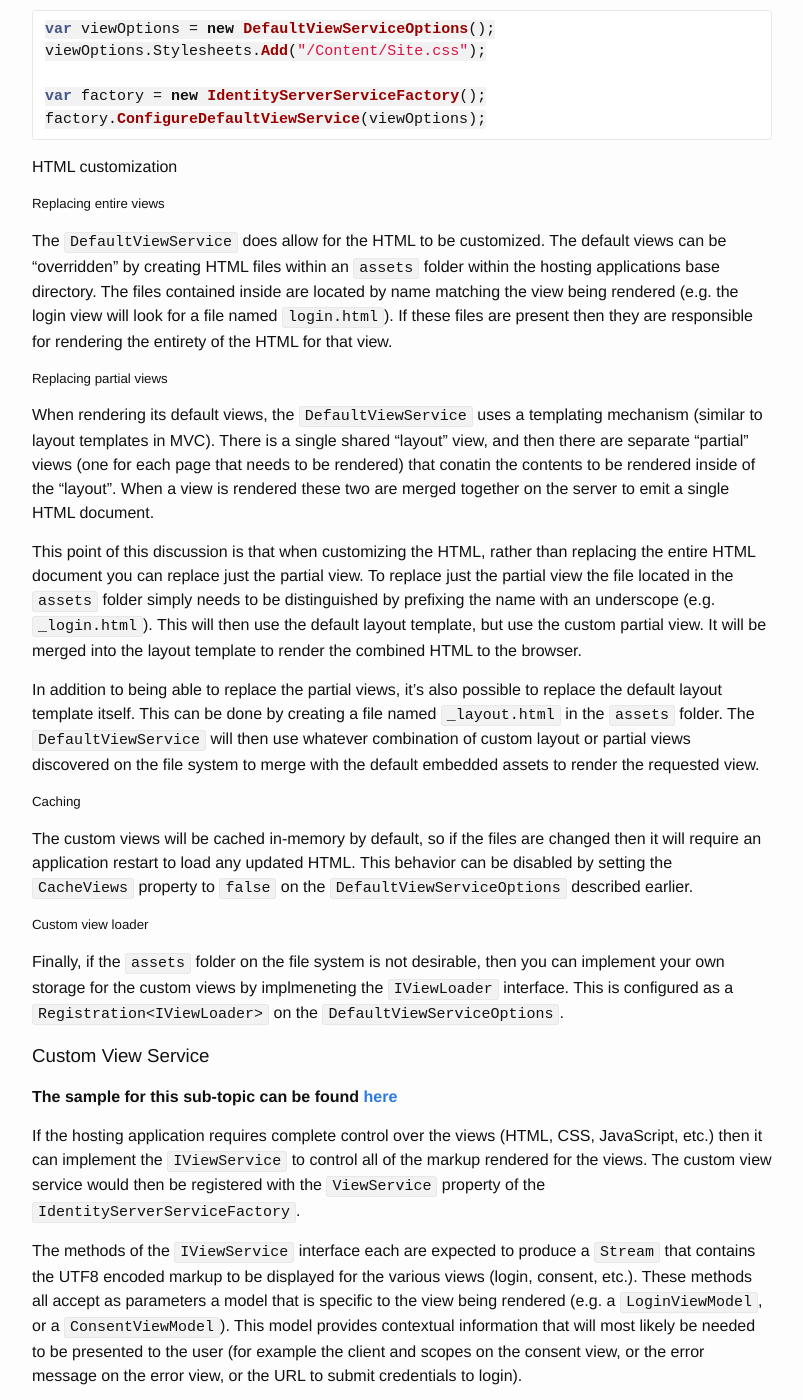
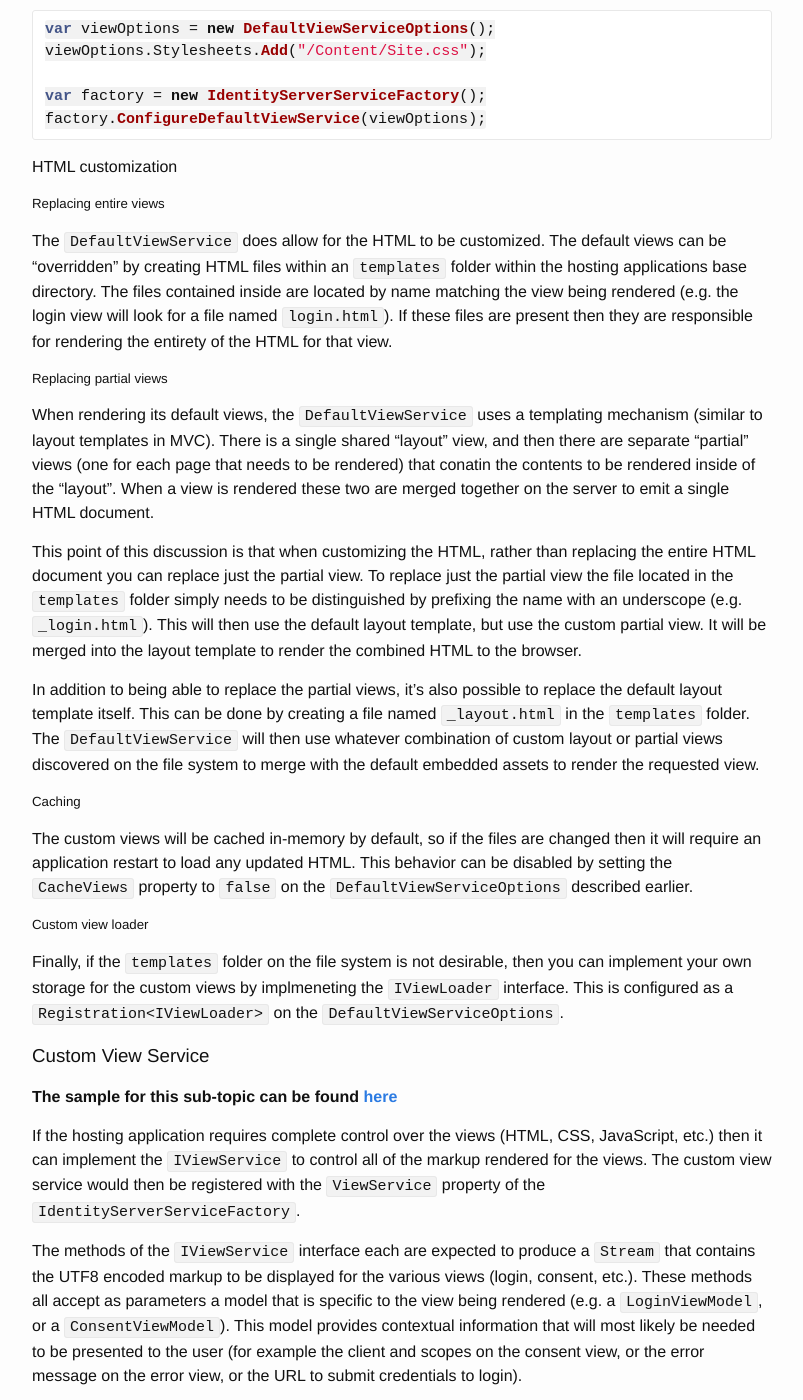
Before and after one commit to IdentityServer/Documentation, a Jekyll site: the page built from docs/advanced/customizingViews.md, in a window 1280 px wide and 1400 px high, scrolled down 955 px. Shown: the whole window, without its empty margins (238-1041 px from the left). Built offline with Jekyll 4.4.1, drawn with Linux system fonts in a browser that asks for light colours; Markdown is read by kramdown in place of the engine named in the settings.

Commit message:
Correction - custom views should be saved in templates folder not assets folder

```diff
--- a/docs/advanced/customizingViews.md
+++ b/docs/advanced/customizingViews.md
@@ -40,15 +40,15 @@
 
 ##### Replacing entire views
 
-The `DefaultViewService` does allow for the HTML to be customized. The default views can be "overridden" by creating HTML files within an `assets` folder within the hosting applications base directory. The files contained inside are located by name matching the view being rendered (e.g. the login view will look for a file named `login.html`). If these files are present then they are responsible for rendering the entirety of the HTML for that view.
+The `DefaultViewService` does allow for the HTML to be customized. The default views can be "overridden" by creating HTML files within an `templates` folder within the hosting applications base directory. The files contained inside are located by name matching the view being rendered (e.g. the login view will look for a file named `login.html`). If these files are present then they are responsible for rendering the entirety of the HTML for that view.
 
 ##### Replacing partial views
 
 When rendering its default views, the `DefaultViewService` uses a templating mechanism (similar to layout templates in MVC). There is a single shared "layout" view, and then there are separate "partial" views (one for each page that needs to be rendered) that conatin the contents to be rendered inside of the "layout". When a view is rendered these two are merged together on the server to emit a single HTML document.
 
-This point of this discussion is that when customizing the HTML, rather than replacing the entire HTML document you can replace just the partial view. To replace just the partial view the file located in the `assets` folder simply needs to be distinguished by prefixing the name with an underscope (e.g. `_login.html`). This will then use the default layout template, but use the custom partial view. It will be merged into the layout template to render the combined HTML to the browser.
+This point of this discussion is that when customizing the HTML, rather than replacing the entire HTML document you can replace just the partial view. To replace just the partial view the file located in the `templates` folder simply needs to be distinguished by prefixing the name with an underscope (e.g. `_login.html`). This will then use the default layout template, but use the custom partial view. It will be merged into the layout template to render the combined HTML to the browser.
 
-In addition to being able to replace the partial views, it's also possible to replace the default layout template itself. This can be done by creating a file named `_layout.html` in the `assets` folder. The `DefaultViewService` will then use whatever combination of custom layout or partial views discovered on the file system to merge with the default embedded assets to render the requested view.
+In addition to being able to replace the partial views, it's also possible to replace the default layout template itself. This can be done by creating a file named `_layout.html` in the `templates` folder. The `DefaultViewService` will then use whatever combination of custom layout or partial views discovered on the file system to merge with the default embedded assets to render the requested view.
 
 ##### Caching
 
@@ -56,7 +56,7 @@
 
 ##### Custom view loader
 
-Finally, if the `assets` folder on the file system is not desirable, then you can implement your own storage for the custom views by implmeneting the `IViewLoader` interface. This is configured as a `Registration<IViewLoader>` on the  `DefaultViewServiceOptions`.
+Finally, if the `templates` folder on the file system is not desirable, then you can implement your own storage for the custom views by implmeneting the `IViewLoader` interface. This is configured as a `Registration<IViewLoader>` on the  `DefaultViewServiceOptions`.
 
 ### Custom View Service
 
```
